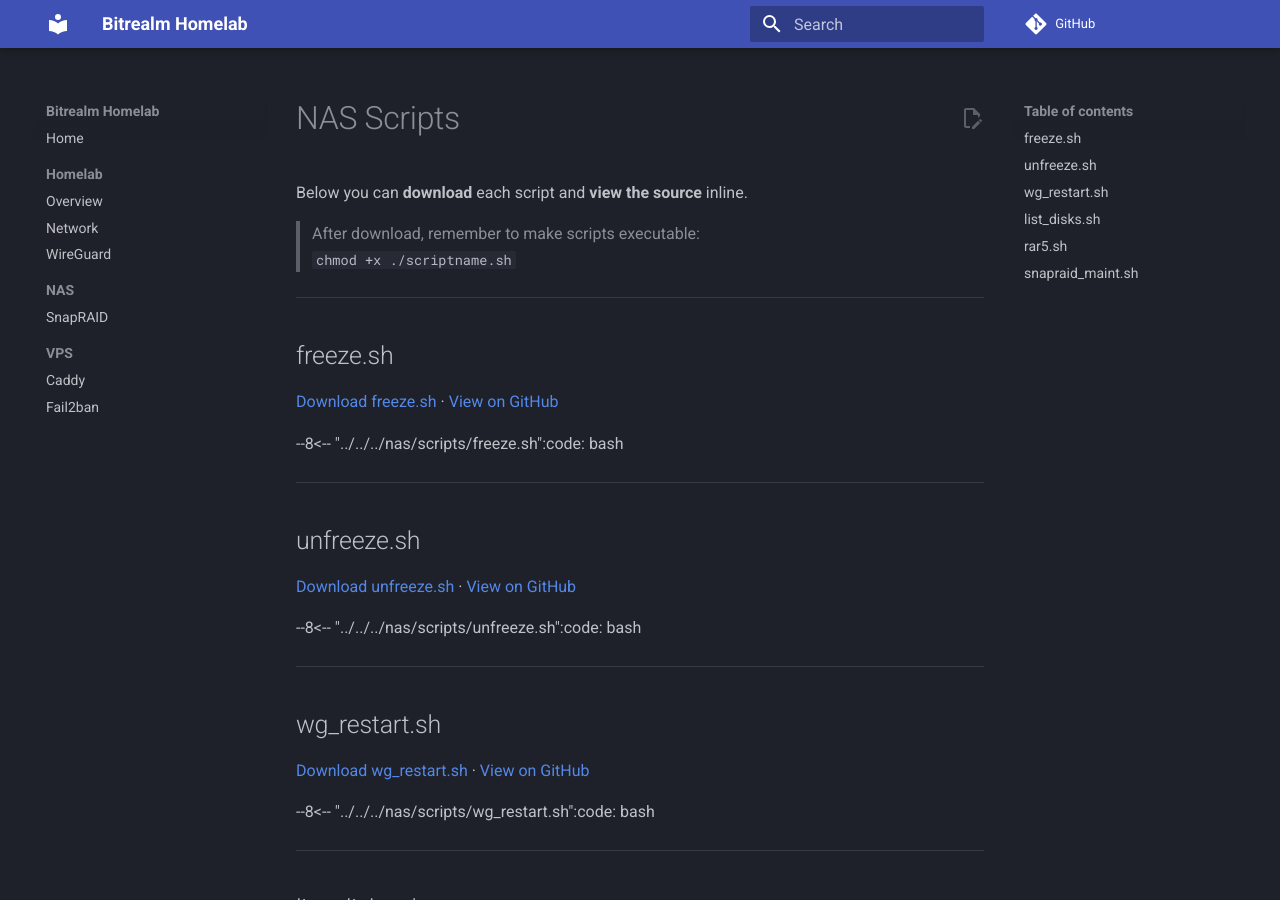
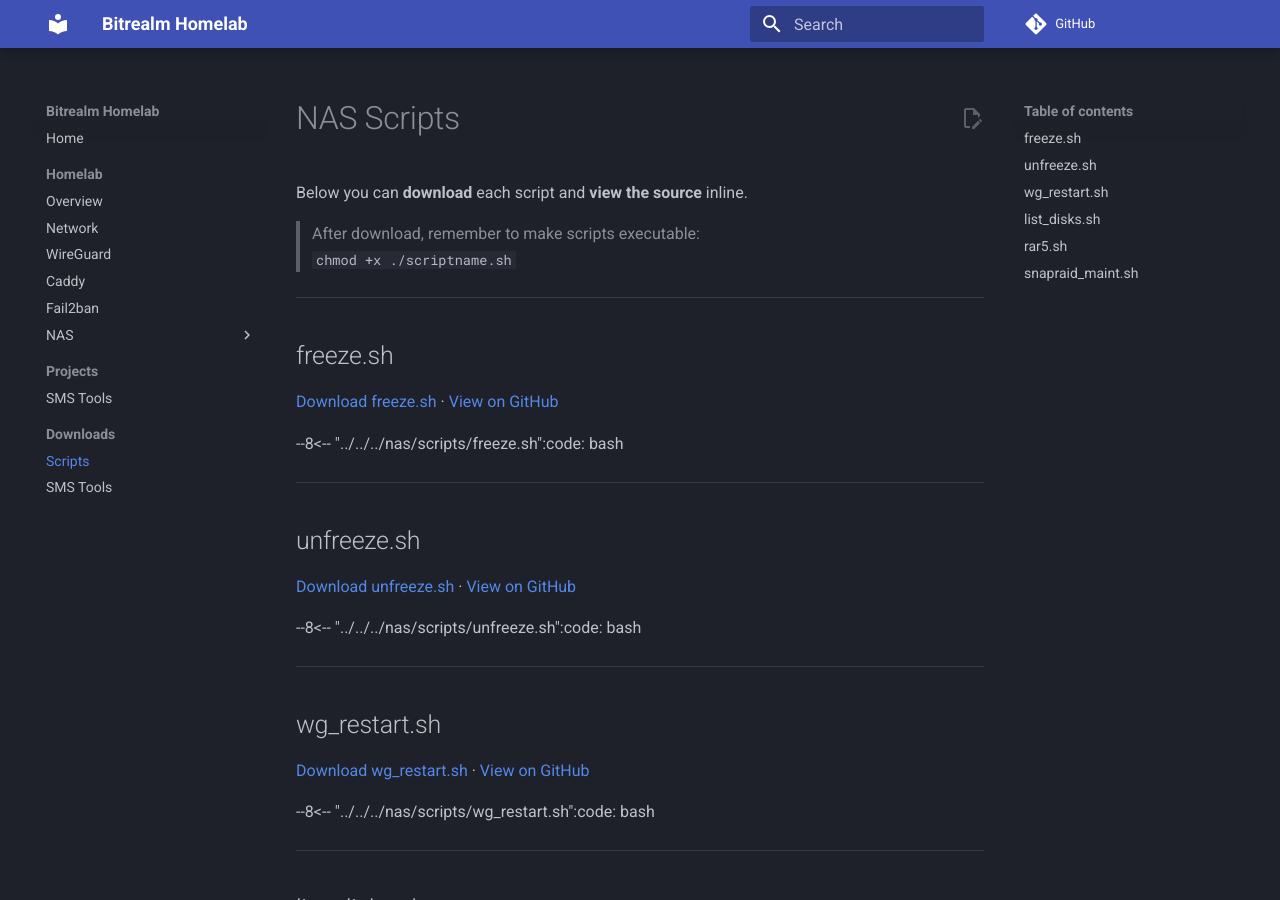
Before and after one commit to mbeisser1/homelab, an MkDocs documentation site: the page built from docs/homelab/nas/scripts.md, in a window 1280 px wide and 900 px high. Built offline with MkDocs 1.6.1 and Material for MkDocs 9.7.7, drawn with Linux system fonts in a browser that asks for light colours; comment, search, counter and statistics services are not loaded.

Commit message:
updated downloads navigation

```diff
--- a/mkdocs.yml
+++ b/mkdocs.yml
@@ -25,7 +25,6 @@
   - pymdownx.tabbed
   - pymdownx.tasklist
   - pymdownx.snippets
-  - pymdownx.critic
   - tables
 
 plugins:
@@ -37,8 +36,12 @@
       - Overview: homelab/overview.md
       - Network: homelab/network.md
       - WireGuard: homelab/wireguard.md
-  - NAS:
-      - SnapRAID: nas/snapraid.md
-  - VPS:
-      - Caddy: vps/caddy.md
-      - Fail2ban: vps/fail2ban.md
+      - Caddy: homelab/caddy.md
+      - Fail2ban: homelab/fail2ban.md
+      - NAS:
+          - Scripts: homelab/nas/scripts.md
+  - Projects:
+      - SMS Tools: projects/sms.md
+  - Downloads:
+      - NAS Scripts: homelab/nas/scripts.md
+      - SMS Tools: projects/sms.md
```
